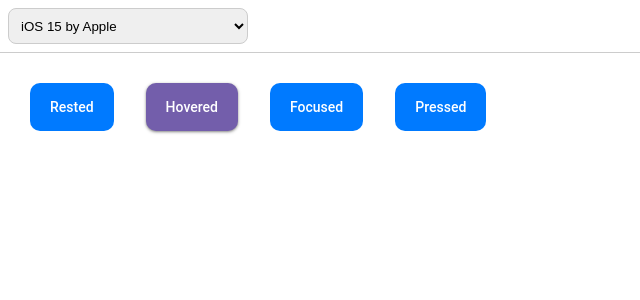
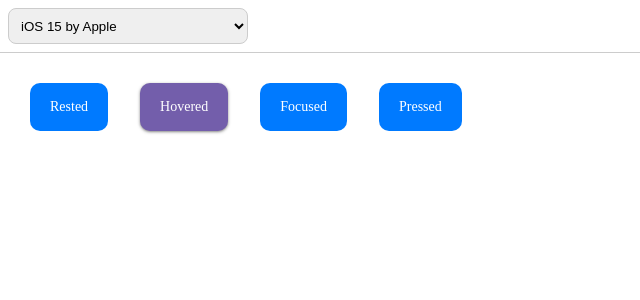
Before and after one commit to rodrigojcmello/kiskadee, a React (Create React App) app in the folder packages/components/: page / in a window 1280 px wide. Shown: the top 300 px of the page, without its empty margins (0-640 px from the left). Built offline with nearby package versions, Linux system fonts and the light colour scheme.

Commit message:
feat: start ios theme

```diff
--- a/packages/components/src/themes/ios/theme.ts
+++ b/packages/components/src/themes/ios/theme.ts
@@ -23,7 +23,7 @@ export const iosTheme: KiskadeeSchema = {
           height: '22px',
           lineHeight: '22px',
           fontWeight: 500,
-          fontFamily: 'Roboto',
+          fontFamily: 'SF Pro',
           fontStyle: 'normal',
         },
         hover: {
```
